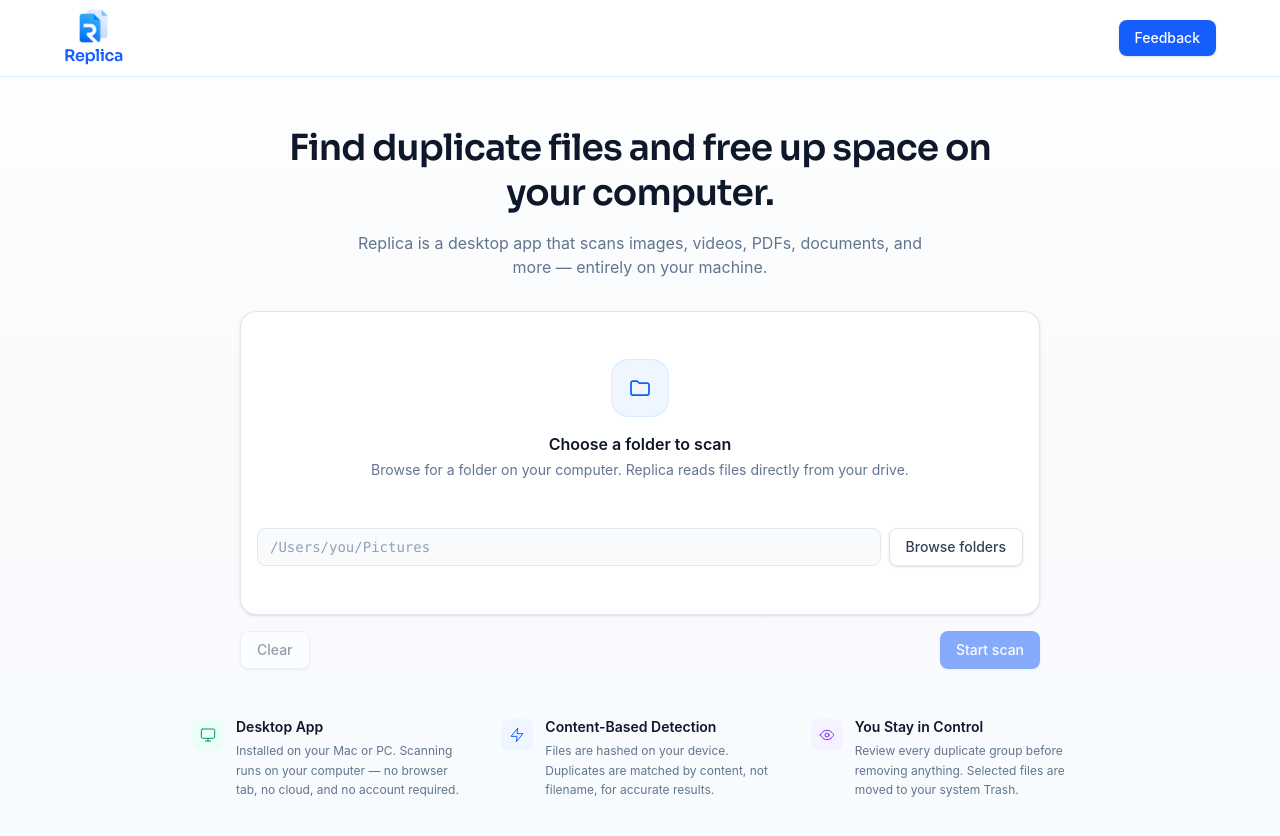
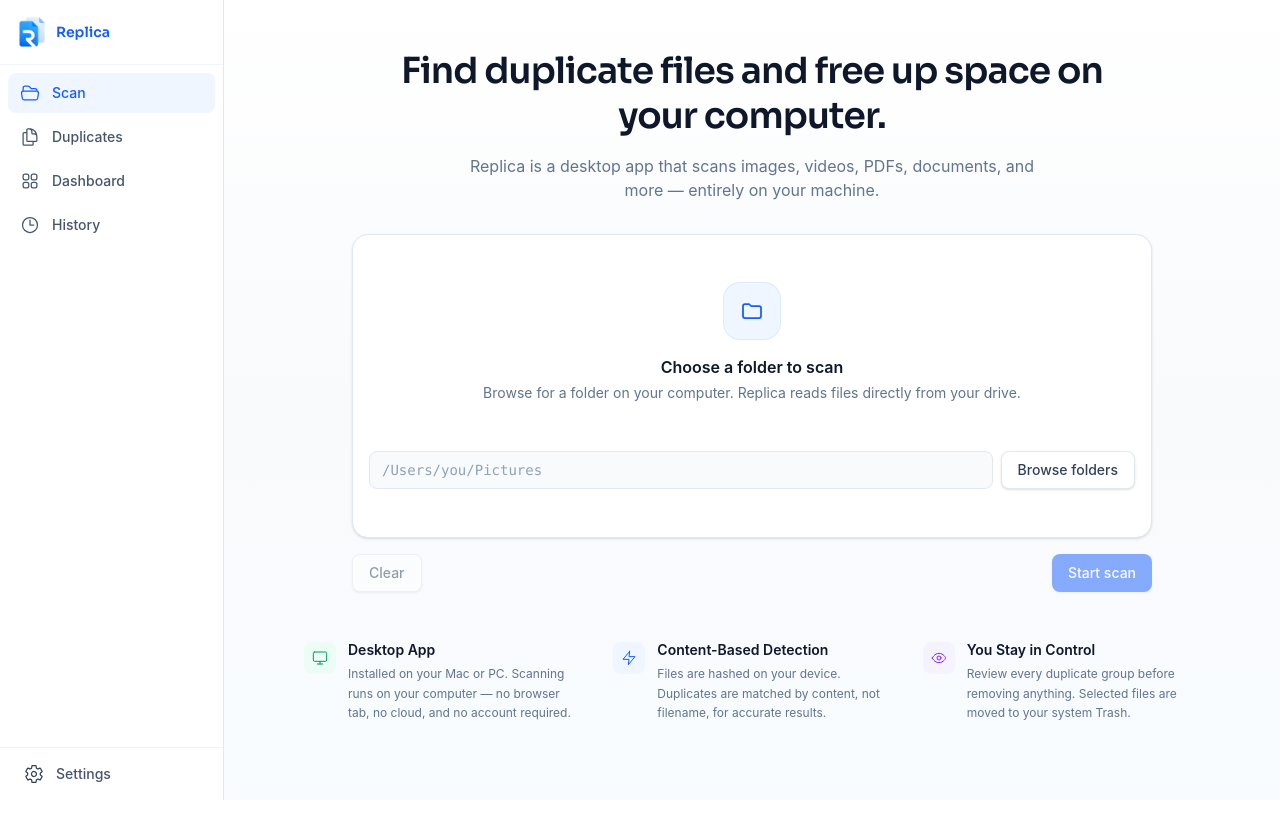
Before and after one commit to Dcalim/Replica, a React (Vite) app in the folder FrontEnd/: page / in a window 1280 px wide. Shown: the top 836 px of the page. After the commit the page ends 800 px from the top, so only its background shows below. Built offline with nearby package versions, Linux system fonts and the light colour scheme; no server answers.

Commit message:
redesigned navigation menu

```diff
--- a/FrontEnd/package.json
+++ b/FrontEnd/package.json
@@ -16,6 +16,7 @@
     "react": "^19.2.6",
     "react-dom": "^19.2.6",
     "react-i18next": "^17.0.8",
+    "react-icons": "^5.7.0",
     "react-redux": "^9.3.0",
     "react-router-dom": "^7.18.1"
   },
--- a/FrontEnd/src/App.tsx
+++ b/FrontEnd/src/App.tsx
@@ -1,22 +1,29 @@
 import { Navigate, Route, Routes } from "react-router-dom";
-import Header from "./components/Header";
+import SideBarMenu, { SIDEBAR_MARGIN } from "./components/SideBarMenu";
 import ScanView from "./components/Views/ScanView";
 import ResultsView from "./components/Views/ResultsView";
-import FeedbackModal from "./components/Views/FeedbackModal";
+import DashboardView from "./components/Views/DashboardView";
+import HistoryView from "./components/Views/HistoryView";
+import SettingsModal from "./components/Views/SettingsModal";
 import { ROUTES } from "./models/constant";
 
 function App() {
   return (
-    <div className="flex min-h-screen flex-col bg-linear-to-b from-white via-slate-50 to-blue-50/40 text-slate-900">
-      <Header />
-      <FeedbackModal />
-      <main className="flex flex-1 flex-col">
+    <div className="min-h-screen bg-linear-to-b from-white via-slate-50 to-blue-50/40 text-slate-900">
+      <SideBarMenu />
+      <div className={`min-h-screen ${SIDEBAR_MARGIN}`}>
+        <SettingsModal />
+        <main className="flex min-h-screen flex-col">
           <Routes>
             <Route path={ROUTES.SCAN} element={<ScanView />} />
+            <Route path={ROUTES.DUPLICATES} element={<ResultsView />} />
             <Route path={ROUTES.RESULTS} element={<ResultsView />} />
+            <Route path={ROUTES.DASHBOARD} element={<DashboardView />} />
+            <Route path={ROUTES.HISTORY} element={<HistoryView />} />
             <Route path="*" element={<Navigate to={ROUTES.SCAN} replace />} />
           </Routes>
         </main>
+      </div>
     </div>
   );
 }
--- a/FrontEnd/src/assets/locales/en.json
+++ b/FrontEnd/src/assets/locales/en.json
@@ -3,11 +3,18 @@
         "appName": "Replica"
     },
     "header": {
-        "feedback": "Feedback"
+        "settings": "Settings"
     },
-    "feedbackModal": {
-        "heading": "Send feedback",
-        "description": "Feedback form coming soon."
+    "sidebar": {
+        "ariaLabel": "Main navigation",
+        "scan": "Scan",
+        "duplicates": "Duplicates",
+        "dashboard": "Dashboard",
+        "history": "History"
+    },
+    "settingsModal": {
+        "heading": "Settings",
+        "description": "Settings coming soon."
     },
     "scanView": {
         "title": "Find duplicate files and free up space on your computer.",
--- a/FrontEnd/src/components/Button.tsx
+++ b/FrontEnd/src/components/Button.tsx
@@ -1,11 +1,13 @@
 import type { ReactNode } from "react";
 
 export interface ButtonProps {
-  variant?: "primary" | "secondary" | "alert";
+  variant?: "primary" | "secondary" | "alert" | "clear";
   size?: "sm" | "md" | "lg";
   children?: ReactNode;
+  iconOnly?: boolean;
   disabled?: boolean;
   className?: string;
+  ariaLabel?: string;
   onClick?: () => void;
 }
 
@@ -16,6 +18,8 @@ const variantClasses: Record<NonNullable<ButtonProps["variant"]>, string> = {
     "border border-slate-200 bg-white text-slate-700 hover:bg-slate-50 focus:ring-slate-300",
   alert:
     "bg-red-600 text-white hover:bg-red-500 focus:ring-red-300",
+  clear:
+    "border-0 bg-transparent text-slate-500 shadow-none hover:bg-slate-100 hover:text-slate-700 focus:ring-slate-300",
 };
 
 const sizeClasses: Record<NonNullable<ButtonProps["size"]>, string> = {
@@ -24,18 +28,27 @@ const sizeClasses: Record<NonNullable<ButtonProps["size"]>, string> = {
   lg: "px-6 py-3 text-base",
 };
 
+const iconOnlySizeClasses: Record<NonNullable<ButtonProps["size"]>, string> = {
+  sm: "p-1.5",
+  md: "p-2",
+  lg: "p-2.5",
+};
+
 const Button = ({
   variant = "primary",
   size = "md",
   children,
+  iconOnly = false,
   disabled = false,
   className = "",
+  ariaLabel,
   onClick,
 }: ButtonProps) => {
   const classes = [
-    "inline-flex items-center justify-center rounded-lg font-medium shadow-sm transition focus:outline-none focus:ring-2 disabled:pointer-events-none disabled:opacity-50",
+    "inline-flex items-center justify-center rounded-lg font-medium transition focus:outline-none focus:ring-2 disabled:pointer-events-none disabled:opacity-50",
+    variant === "clear" ? "shadow-none" : "shadow-sm",
     variantClasses[variant],
-    sizeClasses[size],
+    iconOnly ? iconOnlySizeClasses[size] : sizeClasses[size],
     className,
   ]
     .filter(Boolean)
@@ -46,6 +59,7 @@ const Button = ({
       type="button"
       className={classes}
       disabled={disabled}
+      aria-label={ariaLabel}
       onClick={onClick}
     >
       {children}
--- a/FrontEnd/src/components/Header.tsx
+++ /dev/null
@@ -1,33 +0,0 @@
-import Logo from "../assets/icons/ReplicaLogoAlt.png"
-import { useTranslation } from "react-i18next"
-import Button from "./Button"
-import { useAppDispatch } from '../store/store'
-import { setShowFeedbackModal } from '../reducers/ui'
-
-const Header = () => {
-  const { t } = useTranslation()
-  const dispatch = useAppDispatch();
-
-  return (
-    <header className="sticky top-0 z-10 w-full border-b border-blue-100 bg-white">
-      <div className="flex items-center justify-between py-2 lg:px-16 px-4">
-        <div className="flex flex-col items-center gap-0 hover:brightness-125 transition-all duration-100">
-          <img
-            src={Logo}
-            alt={`${t("global.appName")} logo`}
-            className="h-9 w-auto object-contain"
-          />
-          <h1 className="font-['Sora'] text-base font-semibold tracking-tight text-blue-600">
-            {t('global.appName')}
-          </h1>
-        </div>
-
-        <Button variant="primary" size="md" onClick={() => dispatch(setShowFeedbackModal(true))}>
-          {t('header.feedback')}
-        </Button>
-      </div>
-    </header>
-  )
-}
-
-export default Header
--- /dev/null
+++ b/FrontEnd/src/components/SideBarMenu.tsx
@@ -0,0 +1,106 @@
+import type { ReactNode } from "react";
+import { NavLink } from "react-router-dom";
+import { useTranslation } from "react-i18next";
+import {
+  HiOutlineClock,
+  HiOutlineDocumentDuplicate,
+  HiOutlineFolderOpen,
+  HiOutlineSquares2X2,
+} from "react-icons/hi2";
+import { IoSettingsOutline } from "react-icons/io5";
+import Logo from "../assets/icons/ReplicaLogoAlt.png";
+import Button from "./Button";
+import { ROUTES, type AppRoute } from "../models/constant";
+import { useAppDispatch } from "../store/store";
+import { setShowSettingsModal } from "../reducers/ui";
+
+type NavItem = {
+  route: AppRoute;
+  labelKey: string;
+  icon: ReactNode;
+};
+
+const navItems: NavItem[] = [
+  {
+    route: ROUTES.SCAN,
+    labelKey: "sidebar.scan",
+    icon: <HiOutlineFolderOpen className="size-5 shrink-0" aria-hidden />,
+  },
+  {
+    route: ROUTES.DUPLICATES,
+    labelKey: "sidebar.duplicates",
+    icon: <HiOutlineDocumentDuplicate className="size-5 shrink-0" aria-hidden />,
+  },
+  {
+    route: ROUTES.DASHBOARD,
+    labelKey: "sidebar.dashboard",
+    icon: <HiOutlineSquares2X2 className="size-5 shrink-0" aria-hidden />,
+  },
+  {
+    route: ROUTES.HISTORY,
+    labelKey: "sidebar.history",
+    icon: <HiOutlineClock className="size-5 shrink-0" aria-hidden />,
+  },
+];
+
+const SideBarMenu = () => {
+  const { t } = useTranslation();
+  const dispatch = useAppDispatch();
+
+  const itemClass = (isActive: boolean) =>
+    [
+      "flex items-center gap-3 rounded-lg px-3 py-2.5 text-sm font-medium transition",
+      isActive
+        ? "bg-blue-50 text-blue-600"
+        : "text-slate-600 hover:bg-slate-50 hover:text-slate-900",
+    ].join(" ");
+
+  return (
+    <aside
+      className="fixed inset-y-0 left-0 z-20 flex h-screen w-56 flex-col border-r border-slate-200 bg-white"
+      aria-label={t("sidebar.ariaLabel")}
+    >
+      <div className="flex shrink-0 items-center gap-2 border-b border-slate-100 px-4 py-4">
+        <img
+          src={Logo}
+          alt={`${t("global.appName")} logo`}
+          className="h-8 w-8 shrink-0 object-contain"
+        />
+        <span className="truncate font-['Sora'] text-sm font-semibold text-blue-600">
+          {t("global.appName")}
+        </span>
+      </div>
+
+      <nav className="flex flex-1 flex-col gap-1 overflow-y-auto p-2">
+        {navItems.map(({ route, labelKey, icon }) => (
+          <NavLink
+            key={route}
+            to={route}
+            end={route === ROUTES.SCAN}
+            className={({ isActive }) => itemClass(isActive)}
+          >
+            {icon}
+            <span className="truncate">{t(labelKey)}</span>
+          </NavLink>
+        ))}
+      </nav>
+
+      <div className="shrink-0 border-t border-slate-100 p-2">
+        <Button
+          variant="clear"
+          size="md"
+          className="w-full justify-start gap-3 px-3"
+          ariaLabel={t("header.settings")}
+          onClick={() => dispatch(setShowSettingsModal(true))}
+        >
+          <IoSettingsOutline className="size-5 shrink-0 text-slate-700" aria-hidden />
+          <span className="text-sm text-slate-600">{t("header.settings")}</span>
+        </Button>
+      </div>
+    </aside>
+  );
+};
+
+export default SideBarMenu;
+
+export const SIDEBAR_MARGIN = "ml-56";
--- /dev/null
+++ b/FrontEnd/src/components/Views/DashboardView.tsx
@@ -0,0 +1,12 @@
+const DashboardView = () => {
+  return (
+    <div className="mx-auto flex w-full max-w-4xl flex-col items-center py-12 text-center">
+      <h1 className="font-['Sora'] text-2xl font-semibold text-slate-900">
+        Dashboard
+      </h1>
+      <p className="mt-2 text-sm text-slate-500">Coming soon.</p>
+    </div>
+  );
+};
+
+export default DashboardView;
--- a/FrontEnd/src/components/Views/FeedbackModal.tsx
+++ /dev/null
@@ -1,20 +0,0 @@
-import { useTranslation } from "react-i18next";
-import Modal from "../Modal";
-import { setShowFeedbackModal } from "../../reducers/ui";
-import { useAppDispatch, useAppSelector } from "../../store/store";
-
-const FeedbackModal = () => {
-  const { t } = useTranslation();
-  const dispatch = useAppDispatch();
-  const showFeedbackModal = useAppSelector((state) => state.ui.showFeedbackModal);
-
-  return (
-    <div>
-      <Modal show={showFeedbackModal} heading={t("feedbackModal.title")} onClose={() => dispatch(setShowFeedbackModal(false))}>
-        "Content"
-      </Modal>
-    </div>
-  )
-}
-
-export default FeedbackModal;
--- /dev/null
+++ b/FrontEnd/src/components/Views/HistoryView.tsx
@@ -0,0 +1,12 @@
+const HistoryView = () => {
+  return (
+    <div className="mx-auto flex w-full max-w-4xl flex-col items-center py-12 text-center">
+      <h1 className="font-['Sora'] text-2xl font-semibold text-slate-900">
+        History
+      </h1>
+      <p className="mt-2 text-sm text-slate-500">Coming soon.</p>
+    </div>
+  );
+};
+
+export default HistoryView;
--- /dev/null
+++ b/FrontEnd/src/components/Views/SettingsModal.tsx
@@ -0,0 +1,22 @@
+import { useTranslation } from "react-i18next";
+import Modal from "../Modal";
+import { setShowSettingsModal } from "../../reducers/ui";
+import { useAppDispatch, useAppSelector } from "../../store/store";
+
+const SettingsModal = () => {
+  const { t } = useTranslation();
+  const dispatch = useAppDispatch();
+  const showSettingsModal = useAppSelector((state) => state.ui.showSettingsModal);
+
+  return (
+    <Modal
+      show={showSettingsModal}
+      heading={t("settingsModal.heading")}
+      onClose={() => dispatch(setShowSettingsModal(false))}
+    >
+      <p>{t("settingsModal.description")}</p>
+    </Modal>
+  );
+};
+
+export default SettingsModal;
--- a/FrontEnd/src/models/constant.ts
+++ b/FrontEnd/src/models/constant.ts
@@ -3,5 +3,10 @@ export const APP_NAME = "Replica"
 
 export const ROUTES = {
   SCAN: "/",
+  DUPLICATES: "/duplicates",
+  DASHBOARD: "/dashboard",
+  HISTORY: "/history",
   RESULTS: "/results",
 } as const;
+
+export type AppRoute = (typeof ROUTES)[keyof typeof ROUTES];
--- a/FrontEnd/src/reducers/ui.ts
+++ b/FrontEnd/src/reducers/ui.ts
@@ -2,7 +2,7 @@ import { createSlice } from '@reduxjs/toolkit'
 
 const initialState = {
   isUploading: false,
-  showFeedbackModal: false,
+  showSettingsModal: false,
 }
 
 const uiReducer = createSlice({
@@ -12,11 +12,11 @@ const uiReducer = createSlice({
     setIsUploading: (state, action) => {
       state.isUploading = action.payload;
     },
-    setShowFeedbackModal: (state, action) => {
-      state.showFeedbackModal = action.payload;
+    setShowSettingsModal: (state, action) => {
+      state.showSettingsModal = action.payload;
     },
   },
 });
 
-export const { setIsUploading, setShowFeedbackModal } = uiReducer.actions;
+export const { setIsUploading, setShowSettingsModal } = uiReducer.actions;
 export default uiReducer.reducer;
```
Also changed, not shown: 1 other file (tests, documents, lock files or other folders). Lines whose indentation alone changed are shown as unchanged.
